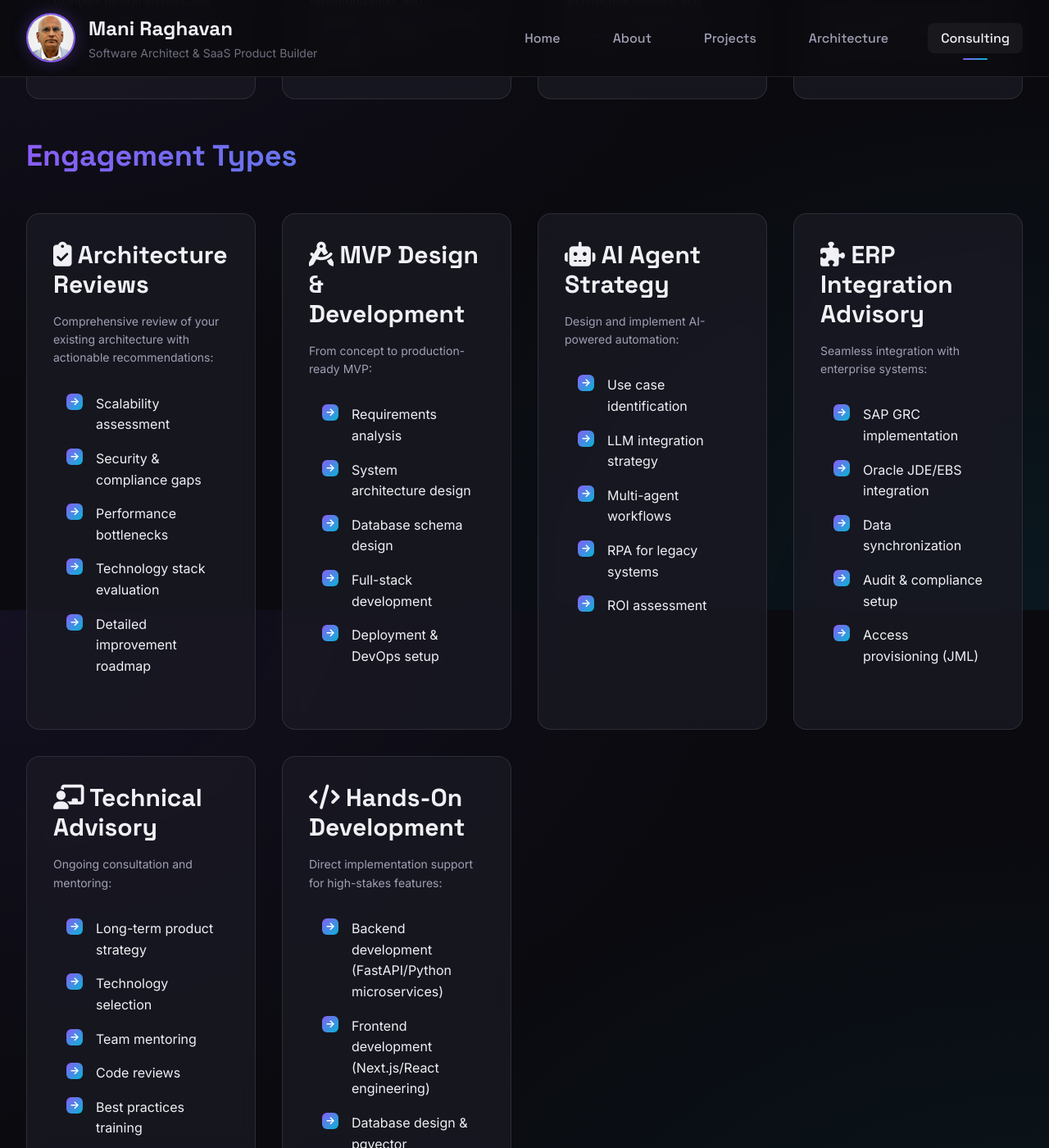
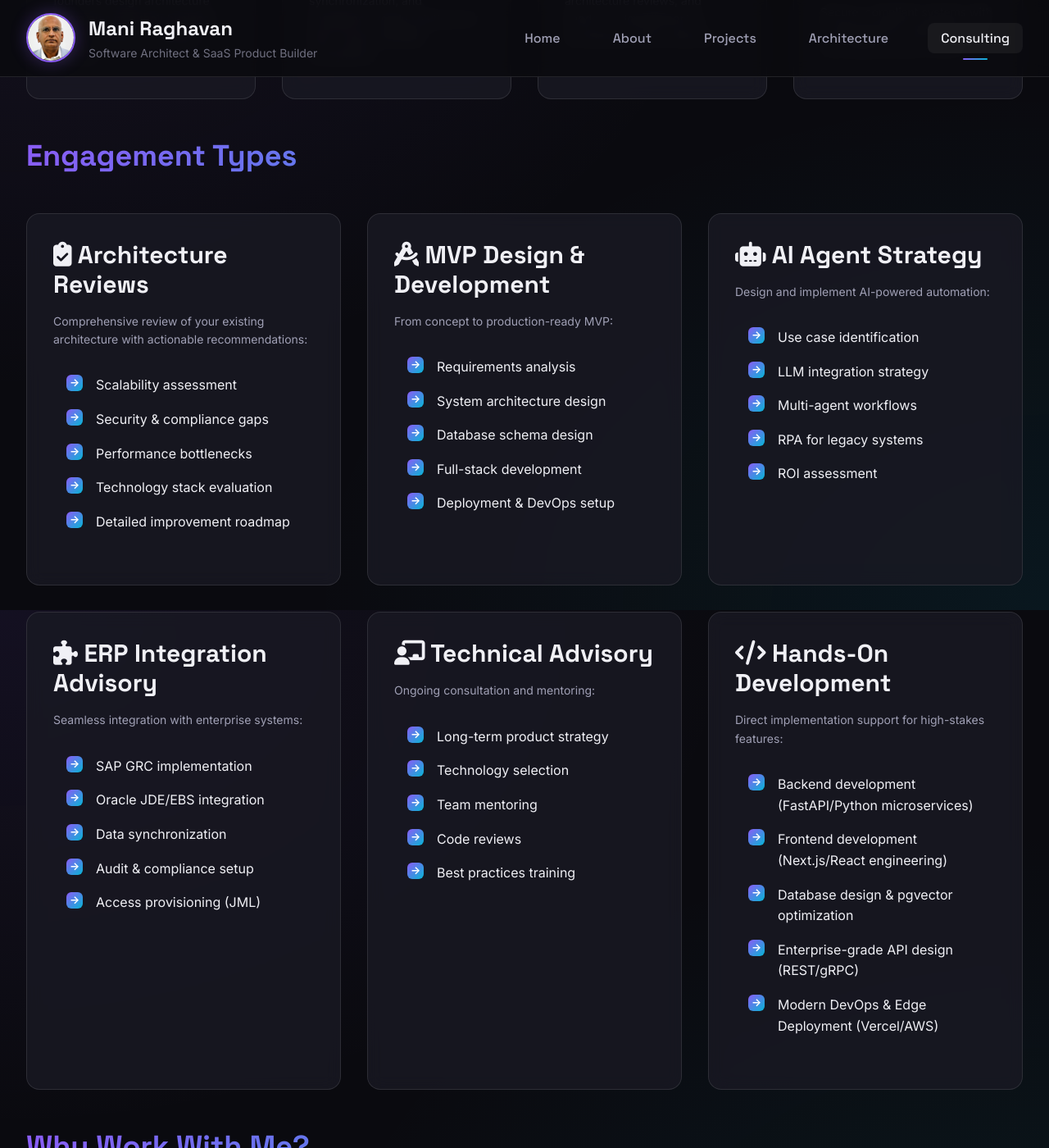
Before and after one commit to mhdev01/mhdev01.github.io, a Jekyll site: the page built from consulting.md, in a window 1280 px wide and 1400 px high, scrolled down 1056 px. Shown: the whole window at 82% size. Built offline with Jekyll 4.4.1, drawn with Linux system fonts in a browser that asks for light colours.

Commit message:
fix: consulting page card alignement to maintain uniformity.

```diff
--- a/assets/css/main.css
+++ b/assets/css/main.css
@@ -516,6 +516,10 @@ strong {
   grid-template-columns: repeat(4, 1fr);
 }
 
+.card-grid.grid-3 {
+  grid-template-columns: repeat(3, 1fr);
+}
+
 .card-grid.compact {
   gap: var(--spacing-lg);
   margin: var(--spacing-xl) 0;
@@ -796,6 +800,10 @@ strong {
   .card-grid.grid-4 {
     grid-template-columns: repeat(2, 1fr);
   }
+
+  .card-grid.grid-3 {
+    grid-template-columns: repeat(2, 1fr);
+  }
 }
 
 /* Mobile */
@@ -876,7 +884,8 @@ strong {
 
   /* Mobile Cards */
   .card-grid,
-  .card-grid.grid-4 {
+  .card-grid.grid-4,
+  .card-grid.grid-3 {
     grid-template-columns: 1fr;
     gap: var(--spacing-md);
   }
--- a/consulting.md
+++ b/consulting.md
@@ -52,7 +52,7 @@ title: Consulting & Collaboration - Mani Raghavan
     </div>
 
     <h2 class="text-gradient mt-3">Engagement Types</h2>
-    <div class="card-grid grid-4">
+    <div class="card-grid grid-3">
       <div class="card">
         <h3><i class="fas fa-clipboard-check"></i> Architecture Reviews</h3>
         <p>Comprehensive review of your existing architecture with actionable recommendations:</p>
```
Also changed, not shown: architecture.md (+2 -2 lines).
